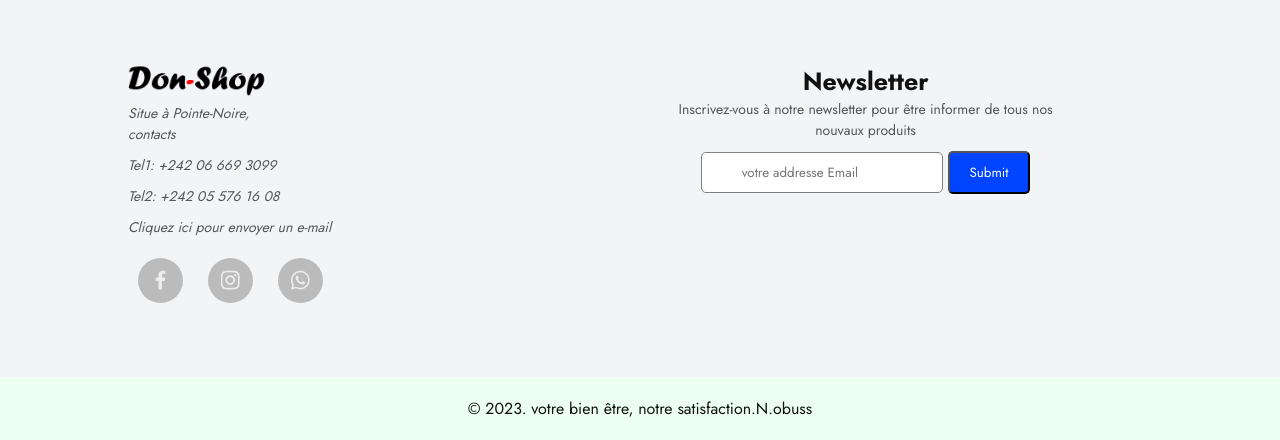
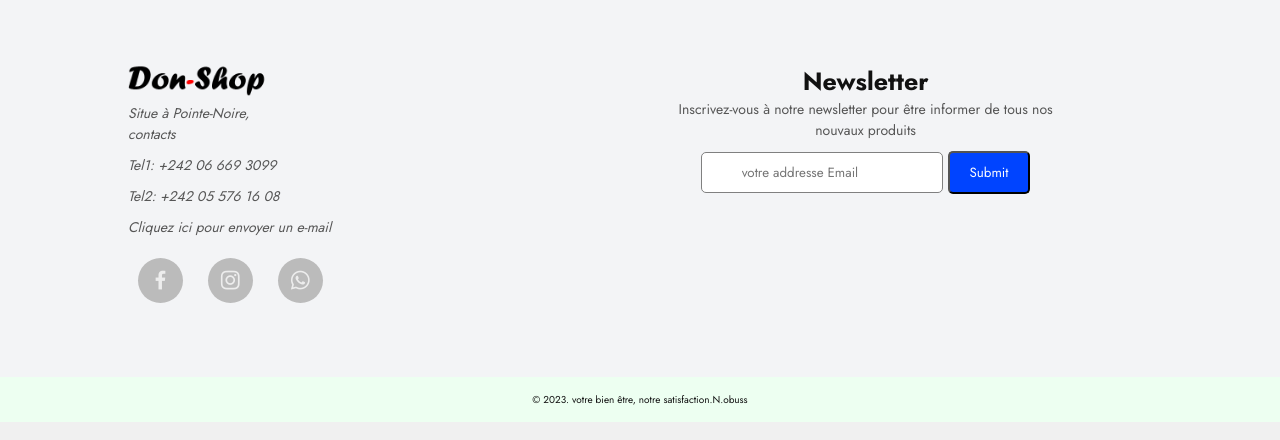
Before and after one commit to NanteroGT/E-COMMERCE, a Django app: page / in a window 1280 px wide. Shown: the part 1441-1881 px from the top of the page. Run offline with Django 4.2, Linux system fonts and the light colour scheme; data that the repository does not hold is empty.

Commit message:
commit base aws

```diff
--- a/shop/static/style.css
+++ b/shop/static/style.css
@@ -448,10 +448,11 @@ header{
 .end-text{
     background-color: #edfff1;
     text-align: center;
-    padding: 20px;
+    padding: 15px;
 }
 .end-text p{
     color: #111;
+    font-size: 10px;
 }
 .mailto{
     color: #565656;
```
